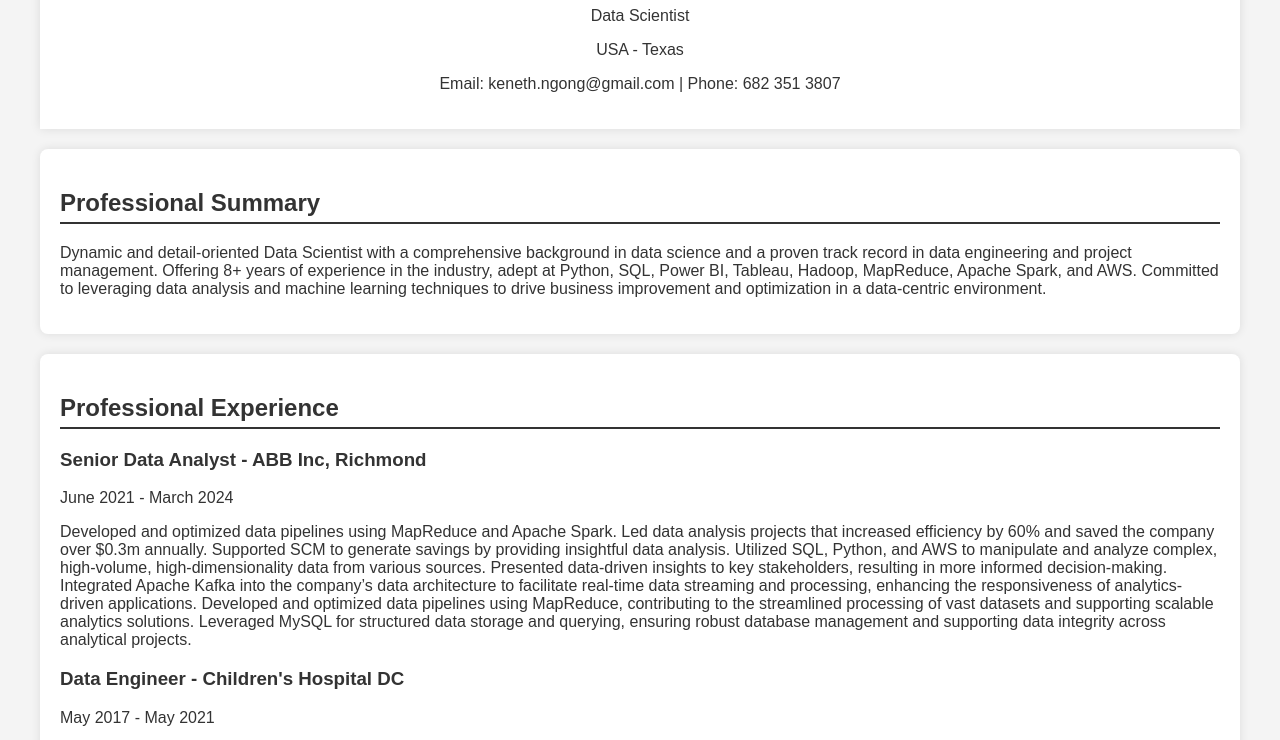
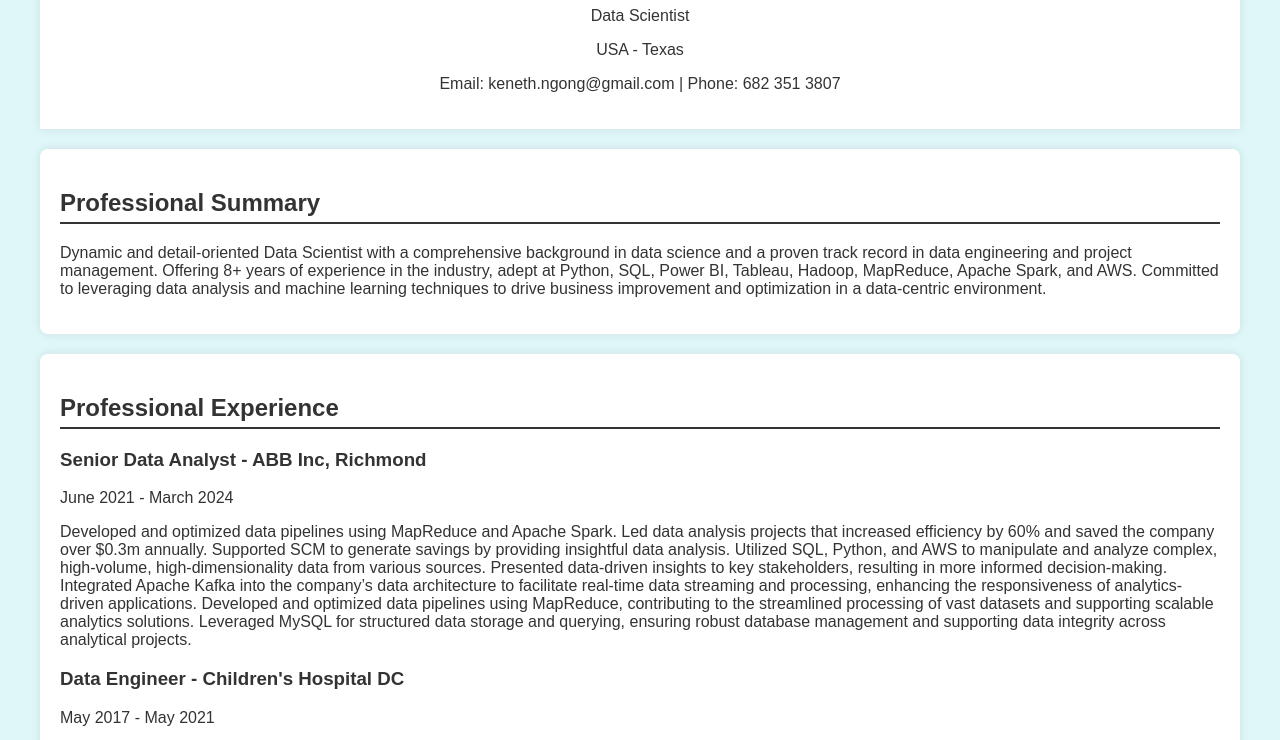
Before and after one commit to knngong/kngong87.github.io, a plain HTML site: page index.html in a window 1280 px wide. Shown: the part 133-873 px from the top of the page. Drawn offline with Linux system fonts and the light colour scheme.

Commit message:
Update index.html

```diff
--- a/index.html
+++ b/index.html
@@ -9,7 +9,7 @@
         body {
             font-family: Arial, sans-serif;
             margin: 40px;
-            background-color: #f4f4f4;
+            background-color: #e0f7fa; /* Light blue background */
             color: #333;
         }
         header {
```
